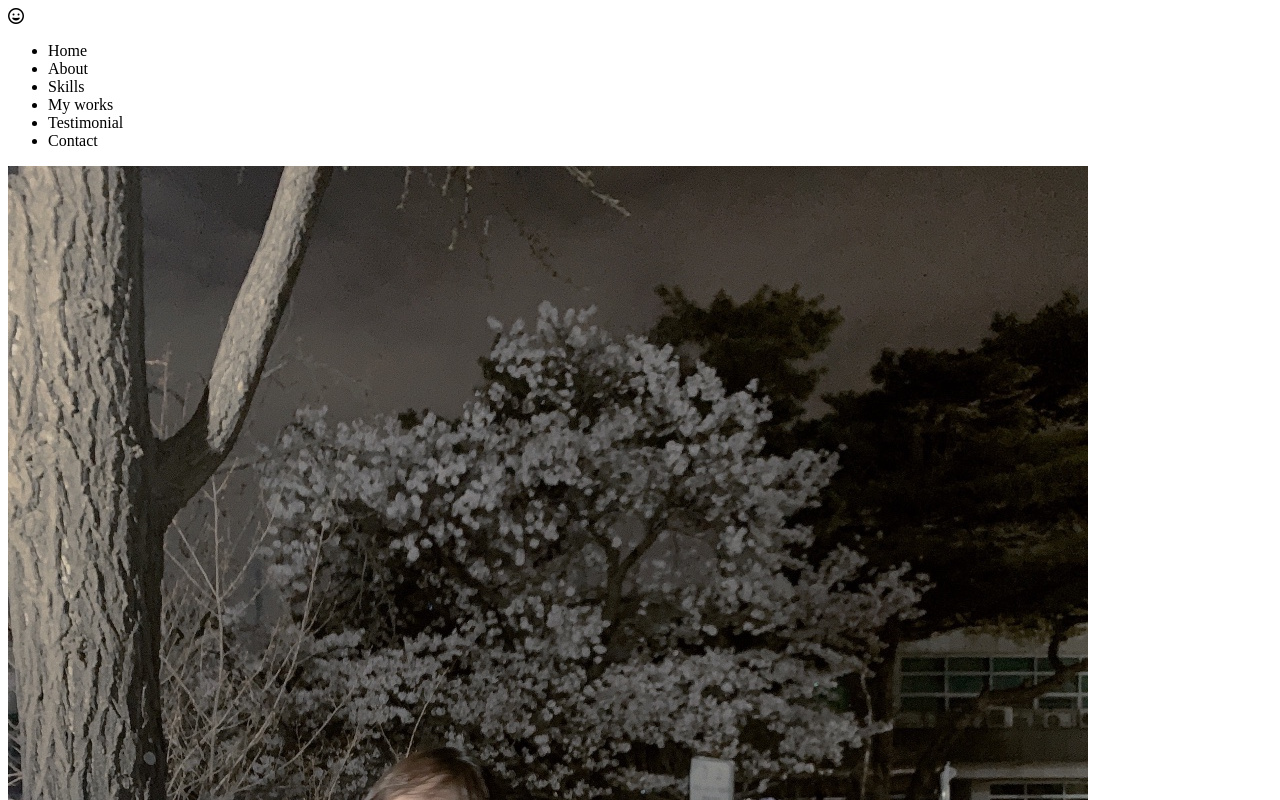
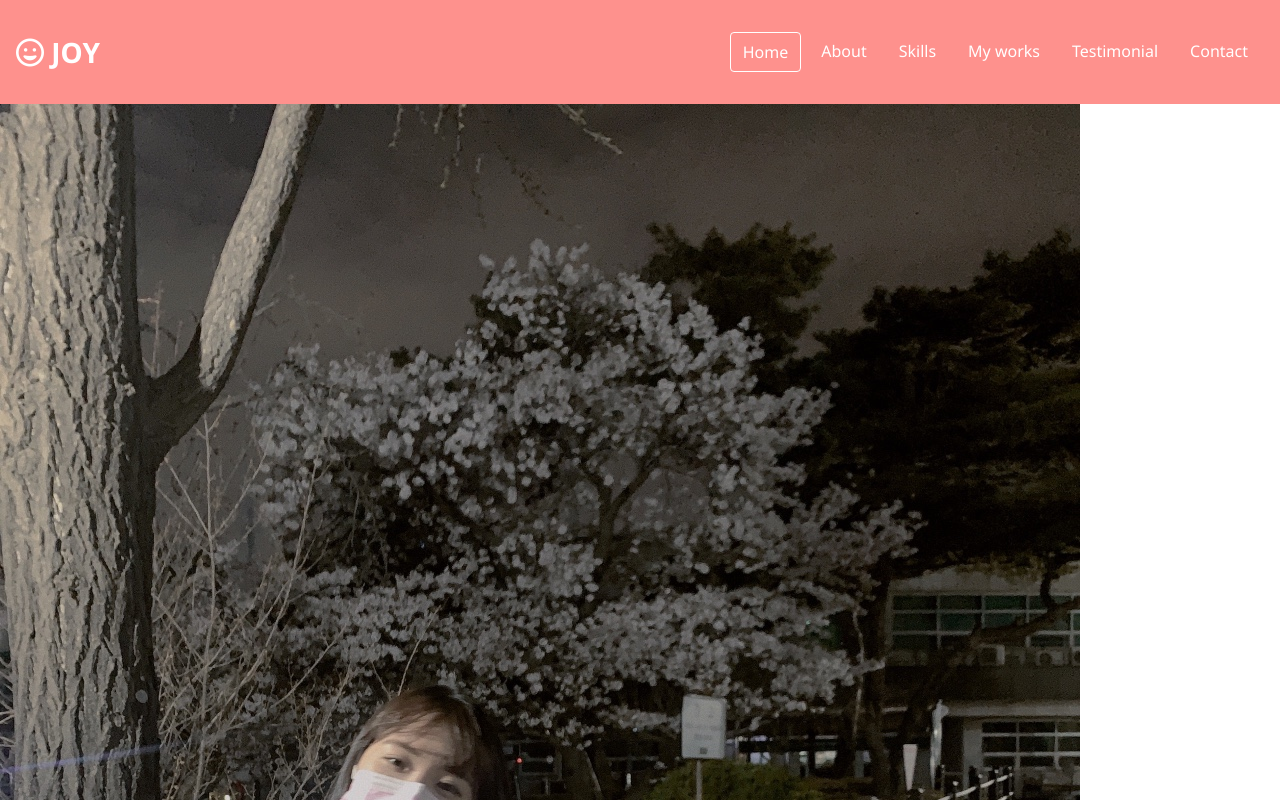
Before and after one commit to ace0507/portfolio, a plain HTML site: page index.html in a window 1280 px wide. Shown: the top 800 px of the page. Drawn offline with Linux system fonts and the light colour scheme.

Commit message:
CSS: Navbar

```diff
--- a/index.html
+++ b/index.html
@@ -10,7 +10,8 @@
     <link rel="icon" type="image/png" href="imgs/favicon.png">
     <script src="https://kit.fontawesome.com/ffc43a37c0.js" crossorigin="anonymous"></script>
     <link rel="preconnect" href="https://fonts.gstatic.com">
-    <link href="https://fonts.googleapis.com/css2?family=Noto+Sans+KR:wght@100;300;400;500;700&display=swap" rel="stylesheet">
+    <link rel="preconnect" href="https://fonts.gstatic.com">
+    <link href="https://fonts.googleapis.com/css2?family=Noto+Sans+KR:wght@100;300;400;500;700&family=Noto+Sans:wght@400;700&display=swap" rel="stylesheet">
     <link rel="stylesheet" href="style.css">
     <script src="main.js" defer></script>
 </head>
@@ -19,15 +20,16 @@
     <nav id="navbar">
         <div class="navbar__logo">
             <i class="far fa-grin"></i>
+            <a href="#">JOY</a>
         </div>
         <div class="navbar__menu">
             <ul class="navbar__menu">
-                <li class="nabar__menu__item">Home</li>
-                <li class="nabar__menu__item">About</li>
-                <li class="nabar__menu__item">Skills</li>
-                <li class="nabar__menu__item">My works</li>
-                <li class="nabar__menu__item">Testimonial</li>
-                <li class="nabar__menu__item">Contact</li>
+                <li class="navbar__menu__item active">Home</li>
+                <li class="navbar__menu__item">About</li>
+                <li class="navbar__menu__item">Skills</li>
+                <li class="navbar__menu__item">My works</li>
+                <li class="navbar__menu__item">Testimonial</li>
+                <li class="navbar__menu__item">Contact</li>
             </ul>
         </div>
     </nav>
--- a/style.css
+++ b/style.css
@@ -27,6 +27,7 @@
     --weight-regular: 400;
 
     /* Size */
+    --size-border-radius: 4px;
 }
 
 /* Universal tags */
@@ -34,6 +35,21 @@
   box-sizing: border-box;
 }
 
+body {
+    font-family: 'Noto Sans', sans-serif;
+    margin: 0;
+    cursor: default;
+}
+
+a {
+    text-decoration: none;
+    color: var(--color-white);
+}
+
+ul {
+    list-style: none;
+    padding-left: 0;
+}
 /* Typography */
 h1 {
     font-size: var(--font-large);
@@ -62,3 +78,36 @@ p {
     color: var(--color-black);
     margin: 4px 0;
 }
+
+/* Navbar */
+#navbar {
+  display: flex;
+  justify-content: space-between;
+  background-color: var(--color-pink);
+  align-items: center;
+  color: var(--color-white);
+  padding: 16px;
+}
+
+.navbar__menu {
+    display: flex;
+}
+
+.navbar__logo {
+    font-size: var(--font-medium);
+    font-weight: var(--weight-semi-bold);
+}
+.navbar__menu__item {
+    padding: 8px 12px;
+    margin: 0 4px;
+    cursor: pointer;
+    border-radius: var(--size-border-radius);
+}
+
+.navbar__menu__item.active {
+    border: 1px solid var(--color-white);
+}
+
+.navbar__menu__item:hover {
+    background-color: var(--color-dark-pink);
+}
```
